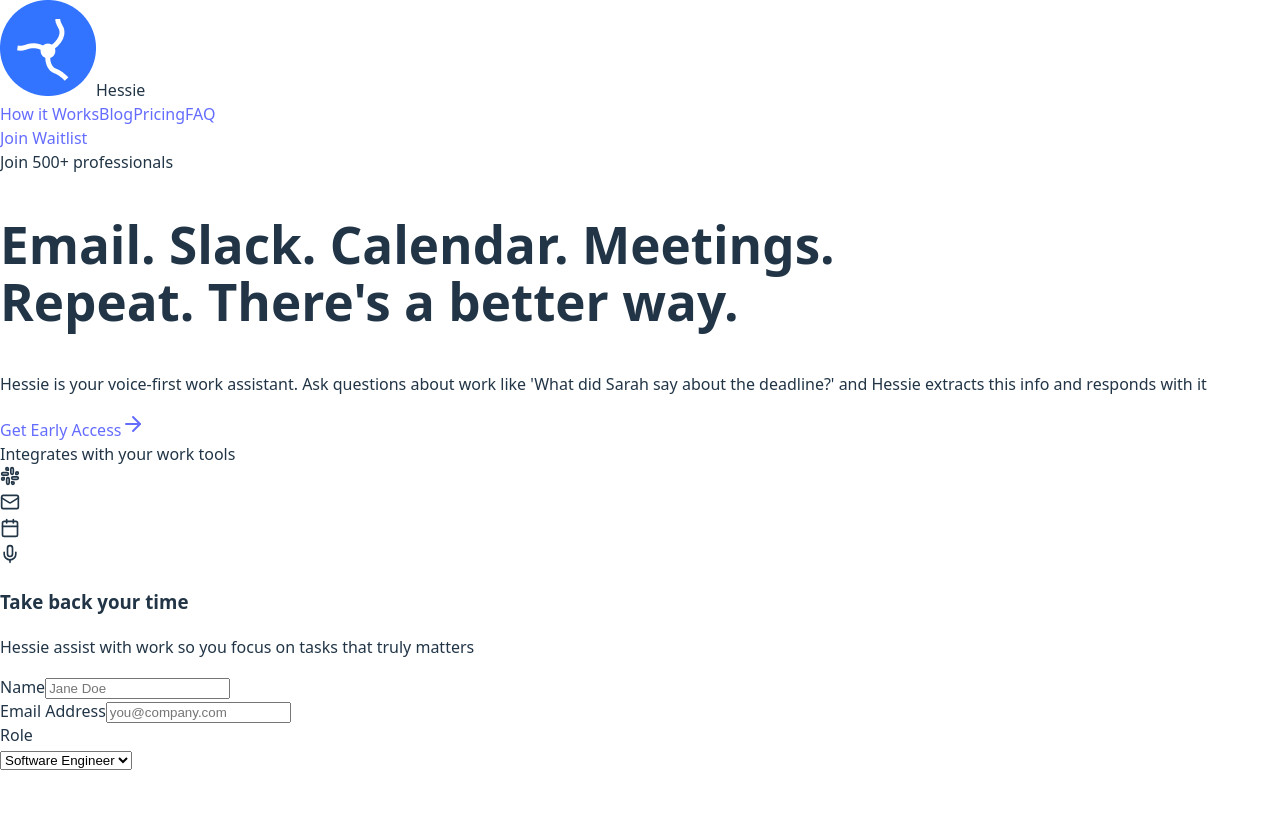
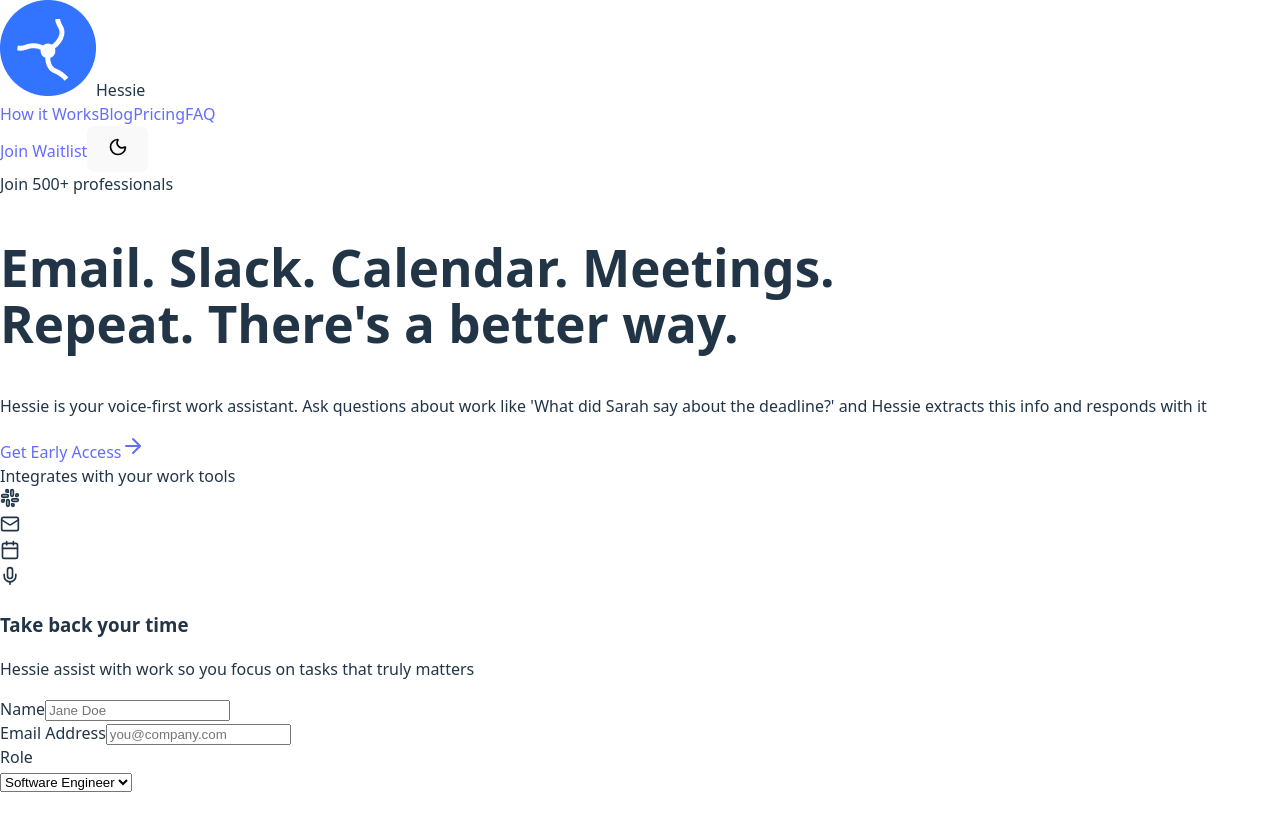
Before and after one commit to Popsabey/hessy, a React (Vite) app: page / in a window 1280 px wide. Shown: the top 830 px of the page. Built offline with nearby package versions, Linux system fonts and the light colour scheme; the HTML template or start-up script is replaced by a standard one.

Commit message:
feat: add light/dark mode toggle to navbar

```diff
--- a/src/components/Navbar.jsx
+++ b/src/components/Navbar.jsx
@@ -1,7 +1,10 @@
 import React, { useState, useEffect } from 'react';
 import { Link } from 'react-router-dom';
+import { Moon, Sun } from 'lucide-react';
+import { useTheme } from '../context/ThemeContext';
 
 const Navbar = () => {
+    const { theme, toggleTheme } = useTheme();
     const [isScrolled, setIsScrolled] = useState(false);
 
     useEffect(() => {
@@ -41,6 +44,13 @@
                     <a href="#waitlist" className="inline-flex btn btn-primary text-sm px-5 py-2">
                         Join Waitlist
                     </a>
+                    <button
+                        onClick={toggleTheme}
+                        className="p-2 rounded-full text-slate-600 dark:text-slate-300 hover:bg-slate-100 dark:hover:bg-slate-800 transition-colors"
+                        aria-label="Toggle theme"
+                    >
+                        {theme === 'dark' ? <Sun size={20} /> : <Moon size={20} />}
+                    </button>
                 </div>
             </div>
         </nav>
```
